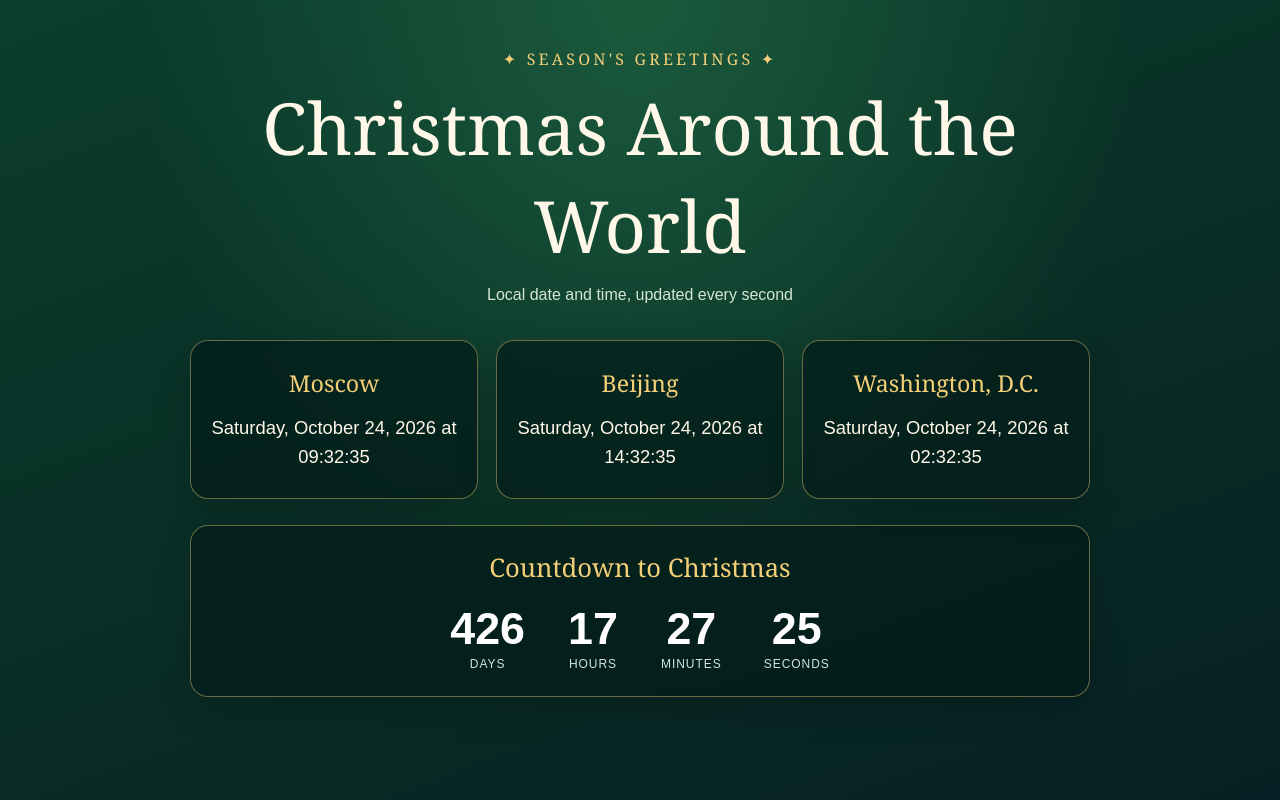
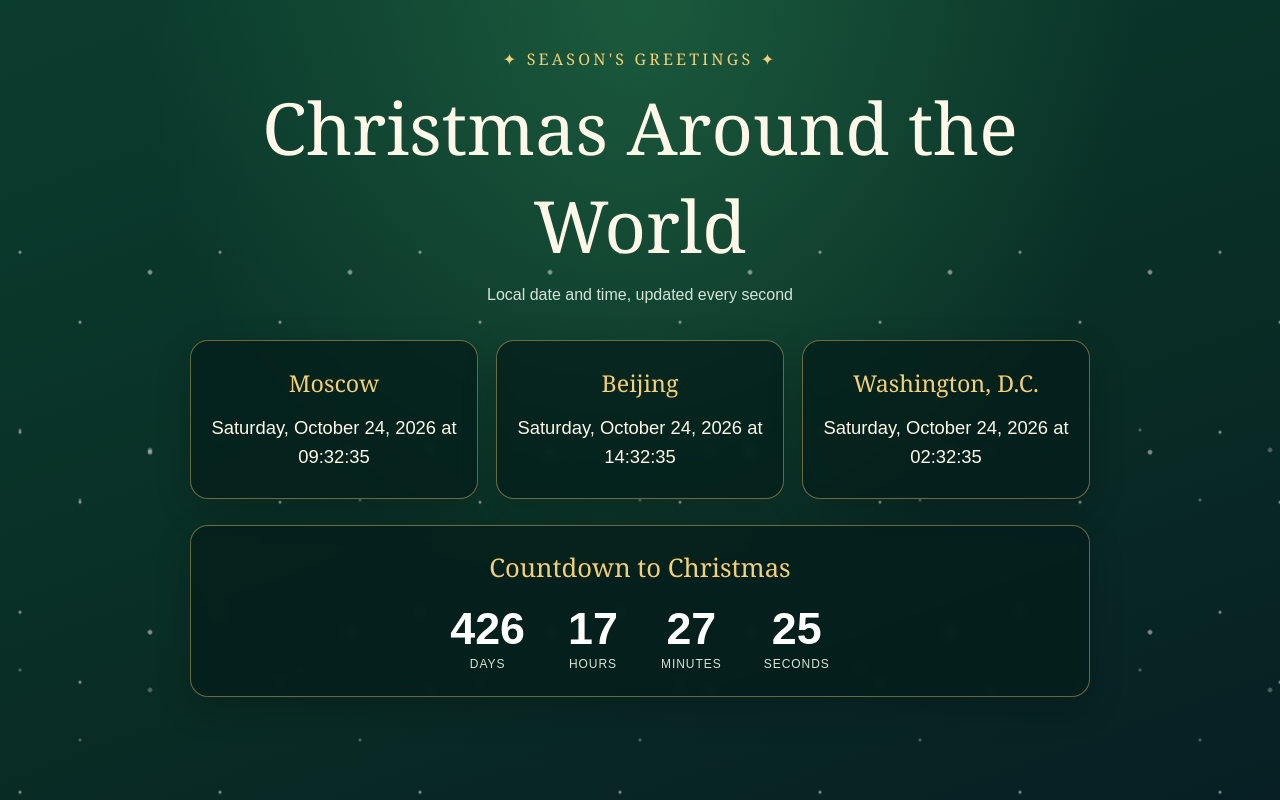
Before and after one commit to DillipBihari/SecondStart, a plain HTML site: page index.html in a window 1280 px wide. Drawn offline with Linux system fonts and the light colour scheme.

Commit message:
ChristmasCountdown

```diff
--- a/index.html
+++ b/index.html
@@ -18,6 +18,7 @@
     }
 
     body {
+      isolation: isolate;
       min-height: 100vh;
       margin: 0;
       padding: 48px 20px;
@@ -30,7 +31,7 @@
     body::before,
     body::after {
       position: fixed;
-      inset: -100% 0 0;
+      inset: 0;
       z-index: -1;
       content: "";
       pointer-events: none;
```
